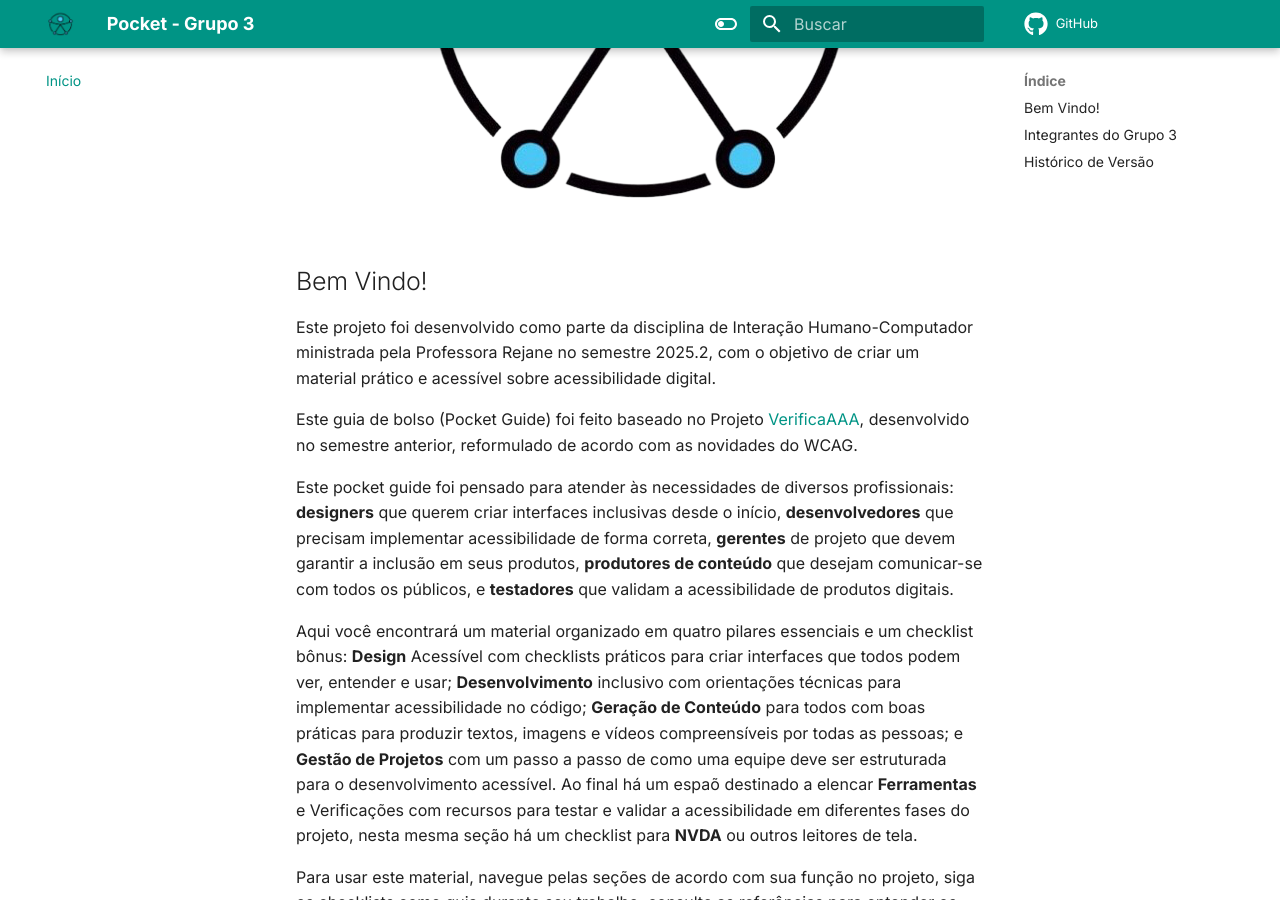
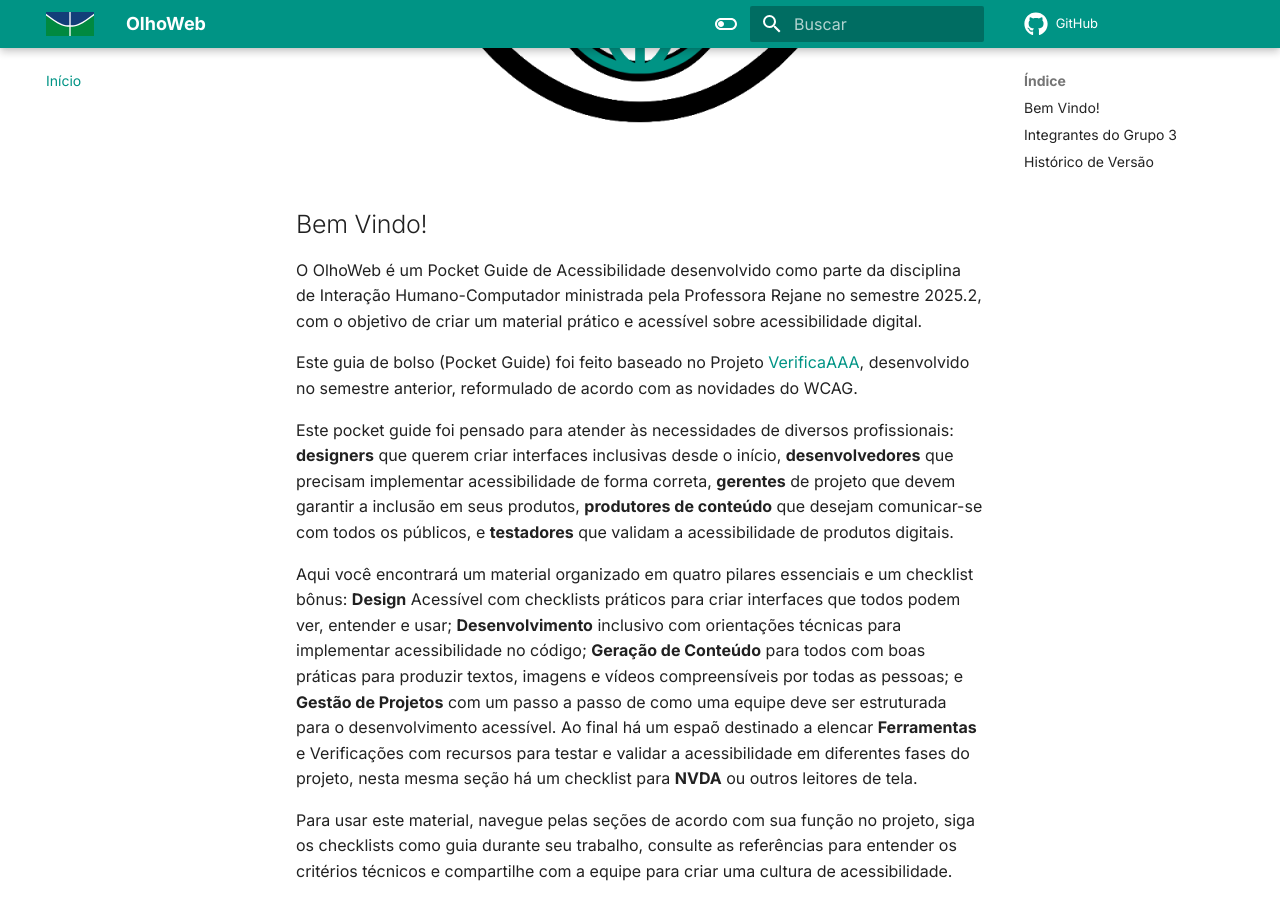
Before and after one commit to UnB-IHC/IHC_2025.2_Grupo3, an MkDocs documentation site: the page built from docs/index.md, in a window 1280 px wide and 900 px high, scrolled down 427 px. Built offline with MkDocs 1.6.1 and Material for MkDocs 9.7.7, drawn with Linux system fonts in a browser that asks for light colours; comment, search, counter and statistics services are not loaded.

Commit message:
docs: adicionando logo olhoWeb

```diff
--- a/docs/index.md
+++ b/docs/index.md
@@ -1,10 +1,10 @@
 #
 <div style="text-align: center">
-  <img src="assets/icon.png">
+  <img src="assets/logo2.png">
 </div>
 
 ## Bem Vindo!
-Este projeto foi desenvolvido como parte da disciplina de Interação Humano-Computador ministrada pela Professora Rejane no semestre 2025.2, com o objetivo de criar um material prático e acessível sobre acessibilidade digital.
+O OlhoWeb é um Pocket Guide de Acessibilidade desenvolvido como parte da disciplina de Interação Humano-Computador ministrada pela Professora Rejane no semestre 2025.2, com o objetivo de criar um material prático e acessível sobre acessibilidade digital.
 
 Este guia de bolso (Pocket Guide) foi feito baseado no Projeto [VerificaAAA](https://github.com/vitorfleonardo/VerificaAAA), desenvolvido no semestre anterior, reformulado de acordo com as novidades do WCAG.
 
--- a/mkdocs.yml
+++ b/mkdocs.yml
@@ -1,13 +1,13 @@
-site_name: Pocket - Grupo 3
-site_description: Pocket Grupo 03 IHC 2025.2
+site_name: OlhoWeb
+site_description: OlhoWeb - Pocket Grupo 03 IHC 2025.2
 repo_url: https://github.com/UnB-IHC/IHC_2025.2_Grupo3
 repo-name: IHC2025.2-Grupo_3
 
 theme:
   name: material
   language: pt-BR
-  logo: assets/icon.png
-  favicon: assets/logounb.svg
+  logo: assets/logounb.svg
+  favicon: assets/logoverde.png
   icon:
     repo: fontawesome/brands/github
   palette:
```
Also changed, not shown: docs/assets/logo2.png (added), docs/assets/logopreta.png (added), docs/assets/logosemfundo.png (added), docs/assets/logoverde.png (added).
